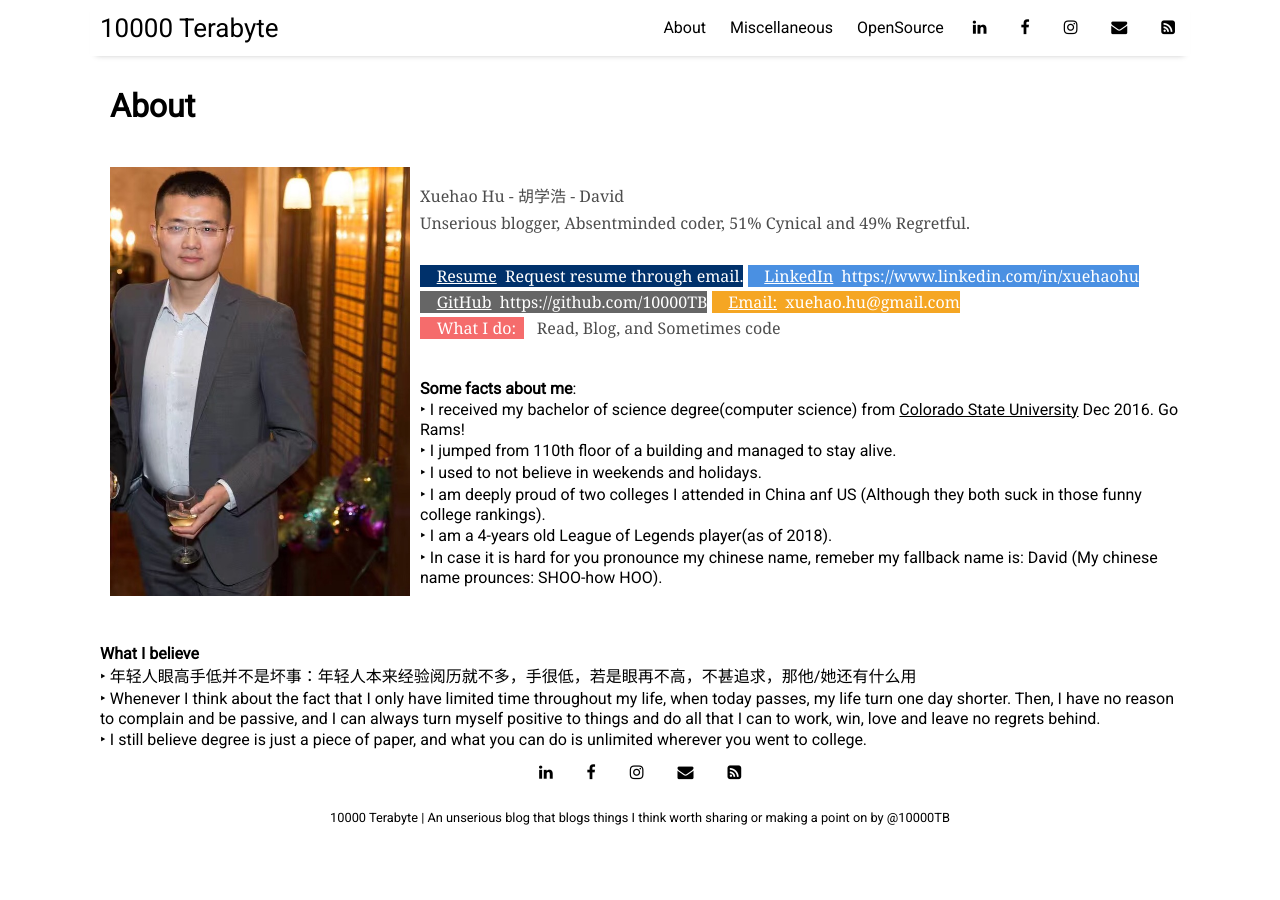
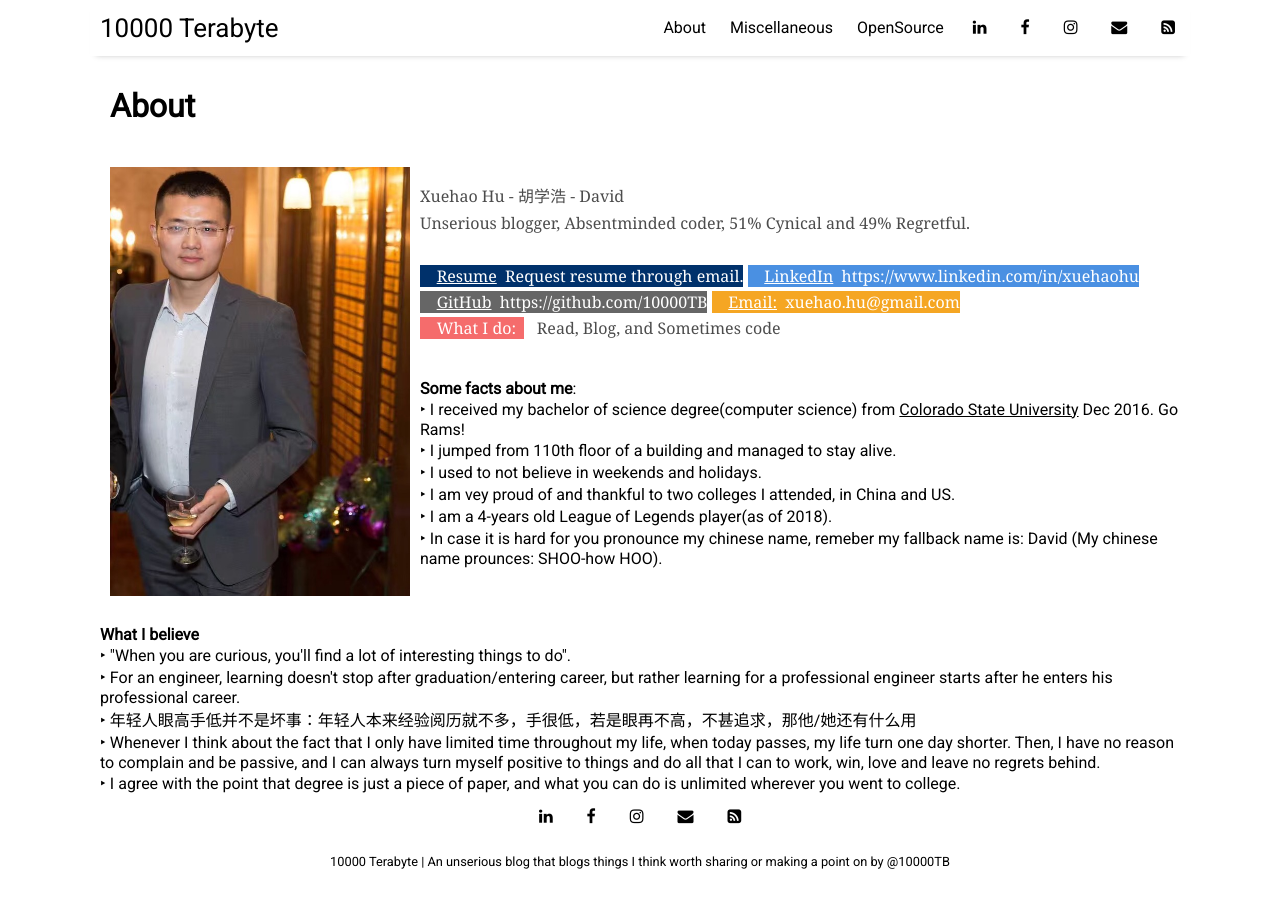
Before and after one commit to 10000TB/10000TB.github.io, a Jekyll site: the page built from pages/about.html, in a window 1280 px wide. Built offline with Jekyll 4.4.1, drawn with Linux system fonts in a browser that asks for light colours; nearby versions of some CDN libraries.

Commit message:
Update about page.

```diff
--- a/pages/about.html
+++ b/pages/about.html
@@ -20,7 +20,7 @@ title: About
 ‣ I received my bachelor of science degree(computer science) from <a href="https://www.colostate.edu/">Colorado State University</a> Dec 2016. Go Rams!<br/>
 ‣ I jumped from 110th floor of a building and managed to stay alive.<br/>
 ‣ I used to not believe in weekends and holidays.<br/>
-‣ I am deeply proud of two colleges I attended in China anf US (Although they both suck in those funny college rankings).<br/>
+‣ I am vey proud of and thankful to two colleges I attended, in China and US.<br/>
 ‣ I am a 4-years old League of Legends player(as of 2018). <br/>
 ‣ In case it is hard for you pronounce my chinese name, remeber my fallback name is: David (My chinese name prounces: SHOO-how HOO). <br/>
 <br/>
@@ -28,11 +28,15 @@ title: About
 <br/>
 <Strong>What I believe</Strong>
 <br/>
+‣ "When you are curious, you'll find a lot of interesting things to do".<br/>
+
+‣ For an engineer, learning doesn't stop after graduation/entering career, but rather learning for a professional engineer starts after he enters his professional career.<br/>
+
 ‣ 年轻人眼高手低并不是坏事：年轻人本来经验阅历就不多，手很低，若是眼再不高，不甚追求，那他/她还有什么用<br/>
 
 ‣ Whenever I think about the fact that I only have limited time throughout my life, when today passes, my life turn one day shorter. Then, I have no reason to complain and be passive, and I can always turn myself positive to things and do all that I can to work, win, love and leave no regrets behind.<br/>
 
-‣ I still believe degree is just a piece of paper, and what you can do is unlimited wherever you went to college.<br/>
+‣ I agree with the point that degree is just a piece of paper, and what you can do is unlimited wherever you went to college.<br/>
 
 
 <script>
```
